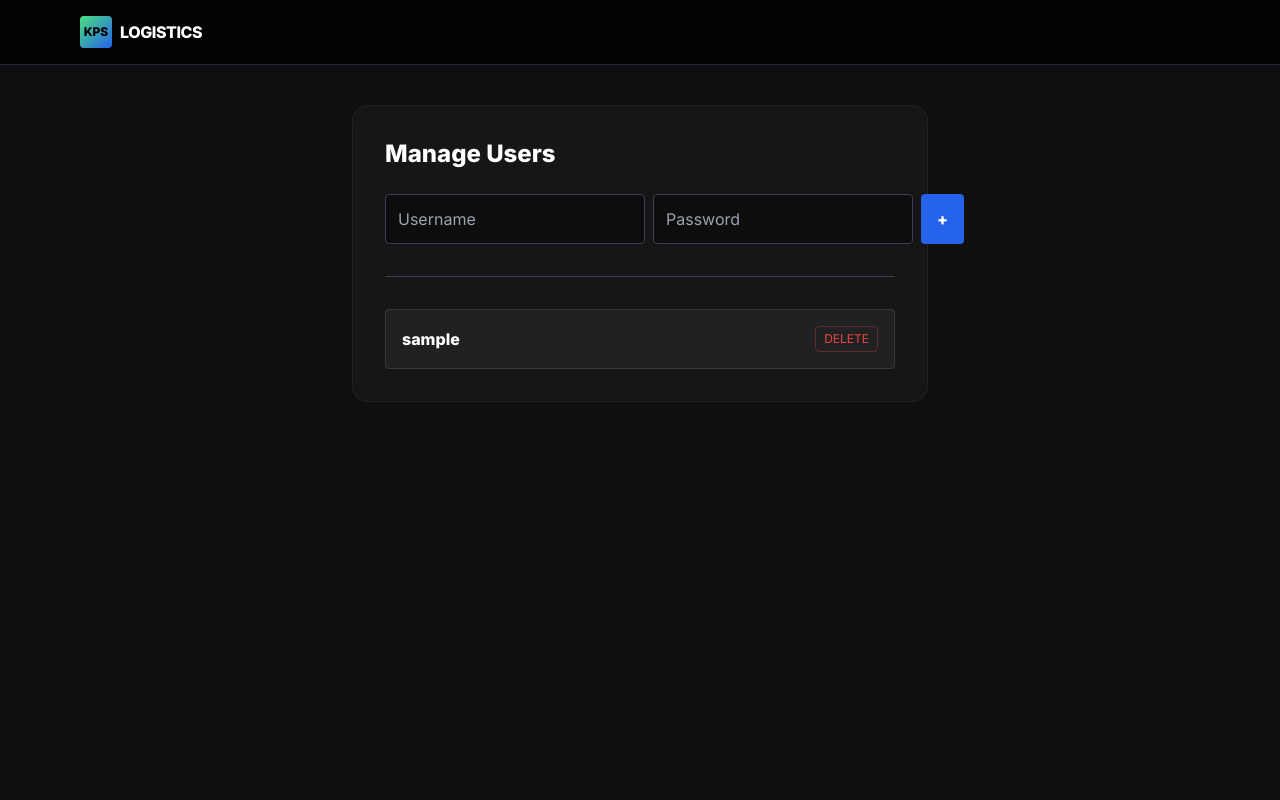
After one commit to karthikshetty71/Karthik, a Flask app: template app/templates/users.html in a window 1280 px wide. The commit adds this page. Run offline with Flask 3, Linux system fonts and the light colour scheme; the template is opened without the code that fills it: most values are stand-ins (such as "Sample title", 1, 10 or a date in 2020); parts of the project's set-up code (start-up, migrations or seed data) failed here and were passed over; some libraries are stand-ins or nearby versions.

Commit message:
Mobile responsive fixes4

```diff
--- a/app/templates/base.html
+++ b/app/templates/base.html
@@ -30,13 +30,19 @@
                     <a href="/" class="px-4 py-1.5 rounded-md text-xs font-bold transition {{ 'bg-blue-600 text-white shadow-lg shadow-blue-500/30' if request.endpoint == 'core.home' else 'text-gray-400 hover:text-white hover:bg-white/5' }}">ENTRY</a>
                     <a href="/view" class="px-4 py-1.5 rounded-md text-xs font-bold transition {{ 'bg-blue-600 text-white shadow-lg shadow-blue-500/30' if request.endpoint == 'core.view_data' else 'text-gray-400 hover:text-white hover:bg-white/5' }}">DATA</a>
                     <a href="/invoices" class="px-4 py-1.5 rounded-md text-xs font-bold transition {{ 'bg-blue-600 text-white shadow-lg shadow-blue-500/30' if request.endpoint == 'reports.invoices' else 'text-gray-400 hover:text-white hover:bg-white/5' }}">INVOICE</a>
+                    <a href="/analytics" class="px-4 py-1.5 rounded-md text-xs font-bold transition {{ 'bg-blue-600 text-white shadow-lg shadow-blue-500/30' if request.endpoint == 'reports.analytics' else 'text-gray-400 hover:text-white hover:bg-white/5' }}">ANALYTICS</a>
                 </div>
 
                 {% if current_user.is_admin %}
-                <a href="/settings" class="text-gray-400 hover:text-white transition flex items-center gap-2 text-xs font-bold uppercase">
-                    <svg class="w-4 h-4" fill="none" stroke="currentColor" viewBox="0 0 24 24"><path stroke-linecap="round" stroke-linejoin="round" stroke-width="2" d="M10.325 4.317c.426-1.756 2.924-1.756 3.35 0a1.724 1.724 0 002.573 1.066c1.543-.94 3.31.826 2.37 2.37a1.724 1.724 0 001.065 2.572c1.756.426 1.756 2.924 0 3.35a1.724 1.724 0 00-1.066 2.573c.94 1.543-.826 3.31-2.37 2.37a1.724 1.724 0 00-2.572 1.065c-.426 1.756-2.924 1.756-3.35 0a1.724 1.724 0 00-2.573-1.066c-1.543.94-3.31-.826-2.37-2.37a1.724 1.724 0 00-1.065-2.572c-1.756-.426-1.756-2.924 0-3.35a1.724 1.724 0 001.066-2.573c-.94-1.543.826-3.31 2.37-2.37.996.608 2.296.07 2.572-1.065z"></path><path stroke-linecap="round" stroke-linejoin="round" stroke-width="2" d="M15 12a3 3 0 11-6 0 3 3 0 016 0z"></path></svg>
-                    Settings
-                </a>
+                <div class="flex items-center gap-3 border-l border-gray-700 pl-4">
+                    <a href="/users" class="text-gray-400 hover:text-white transition flex items-center gap-1 text-xs font-bold uppercase" title="Manage Users">
+                        <svg class="w-4 h-4" fill="none" stroke="currentColor" viewBox="0 0 24 24"><path stroke-linecap="round" stroke-linejoin="round" stroke-width="2" d="M12 4.354a4 4 0 110 5.292M15 21H3v-1a6 6 0 0112 0v1zm0 0h6v-1a6 6 0 00-9-5.197M13 7a4 4 0 11-8 0 4 4 0 018 0z"></path></svg>
+                        Users
+                    </a>
+                    <a href="/settings" class="text-gray-400 hover:text-white transition flex items-center gap-1 text-xs font-bold uppercase" title="Settings">
+                        <svg class="w-4 h-4" fill="none" stroke="currentColor" viewBox="0 0 24 24"><path stroke-linecap="round" stroke-linejoin="round" stroke-width="2" d="M10.325 4.317c.426-1.756 2.924-1.756 3.35 0a1.724 1.724 0 002.573 1.066c1.543-.94 3.31.826 2.37 2.37a1.724 1.724 0 001.065 2.572c1.756.426 1.756 2.924 0 3.35a1.724 1.724 0 00-1.066 2.573c.94 1.543-.826 3.31-2.37 2.37a1.724 1.724 0 00-2.572 1.065c-.426 1.756-2.924 1.756-3.35 0a1.724 1.724 0 00-2.573-1.066c-1.543.94-3.31-.826-2.37-2.37a1.724 1.724 0 00-1.065-2.572c-1.756-.426-1.756-2.924 0-3.35a1.724 1.724 0 001.066-2.573c-.94-1.543.826-3.31 2.37-2.37.996.608 2.296.07 2.572-1.065z"></path><path stroke-linecap="round" stroke-linejoin="round" stroke-width="2" d="M15 12a3 3 0 11-6 0 3 3 0 016 0z"></path></svg>
+                    </a>
+                </div>
                 {% endif %}
 
                 <a href="/logout" class="text-red-500 hover:text-red-400 text-xs font-bold border border-red-500/30 px-3 py-1.5 rounded hover:bg-red-500/10 transition">LOGOUT</a>
@@ -62,13 +68,22 @@
                 📊 View Data
             </a>
             <a href="/invoices" class="block px-3 py-3 rounded-md text-sm font-bold {{ 'bg-blue-600 text-white' if request.endpoint == 'reports.invoices' else 'text-gray-300 hover:bg-white/5' }}">
-                📄 Generate Invoice
+                📄 Invoice
+            </a>
+            <a href="/analytics" class="block px-3 py-3 rounded-md text-sm font-bold {{ 'bg-blue-600 text-white' if request.endpoint == 'reports.analytics' else 'text-gray-300 hover:bg-white/5' }}">
+                📈 Analytics
             </a>
 
             {% if current_user.is_admin %}
-            <a href="/settings" class="block px-3 py-3 rounded-md text-sm font-bold text-yellow-400 hover:bg-white/5 border-t border-gray-800 mt-2">
-                ⚙️ Settings & Users
-            </a>
+            <div class="border-t border-gray-800 mt-2 pt-2">
+                <p class="px-3 text-xs uppercase text-gray-500 font-bold mb-1">Admin Controls</p>
+                <a href="/users" class="block px-3 py-3 rounded-md text-sm font-bold text-gray-300 hover:bg-white/5">
+                    👥 Manage Users
+                </a>
+                <a href="/settings" class="block px-3 py-3 rounded-md text-sm font-bold text-gray-300 hover:bg-white/5">
+                    ⚙️ Vendor Settings
+                </a>
+            </div>
             {% endif %}
 
             <a href="/logout" class="block px-3 py-3 rounded-md text-sm font-bold text-red-500 hover:bg-red-500/10 mt-2">
--- /dev/null
+++ b/app/templates/users.html
@@ -0,0 +1,27 @@
+{% extends "base.html" %}
+{% block content %}
+<div class="max-w-xl mx-auto mt-10">
+    <div class="glass p-8 rounded-2xl">
+        <h2 class="text-2xl font-bold mb-6 text-white">Manage Users</h2>
+
+        <form method="POST" class="flex gap-2 mb-8 border-b border-gray-700 pb-8">
+            <input type="text" name="username" placeholder="Username" required class="flex-1 bg-black/40 border border-gray-700 rounded p-3 text-white">
+            <input type="password" name="password" placeholder="Password" required class="flex-1 bg-black/40 border border-gray-700 rounded p-3 text-white">
+            <button type="submit" class="bg-blue-600 px-4 rounded font-bold text-white hover:bg-blue-500">+</button>
+        </form>
+
+        <div class="space-y-2">
+            {% for user in users %}
+            <div class="flex justify-between items-center bg-white/5 p-4 rounded border border-white/10">
+                <span class="text-white font-bold">{{ user.username }}</span>
+                {% if user.id != current_user.id %}
+                <a href="/delete_user/{{ user.id }}" class="text-red-500 text-xs border border-red-500/30 px-2 py-1 rounded hover:bg-red-500/10">DELETE</a>
+                {% else %}
+                <span class="text-xs text-green-500 font-mono">(YOU)</span>
+                {% endif %}
+            </div>
+            {% endfor %}
+        </div>
+    </div>
+</div>
+{% endblock %}
```
Also changed, not shown: app/routes/admin.py (+80 -12 lines).
